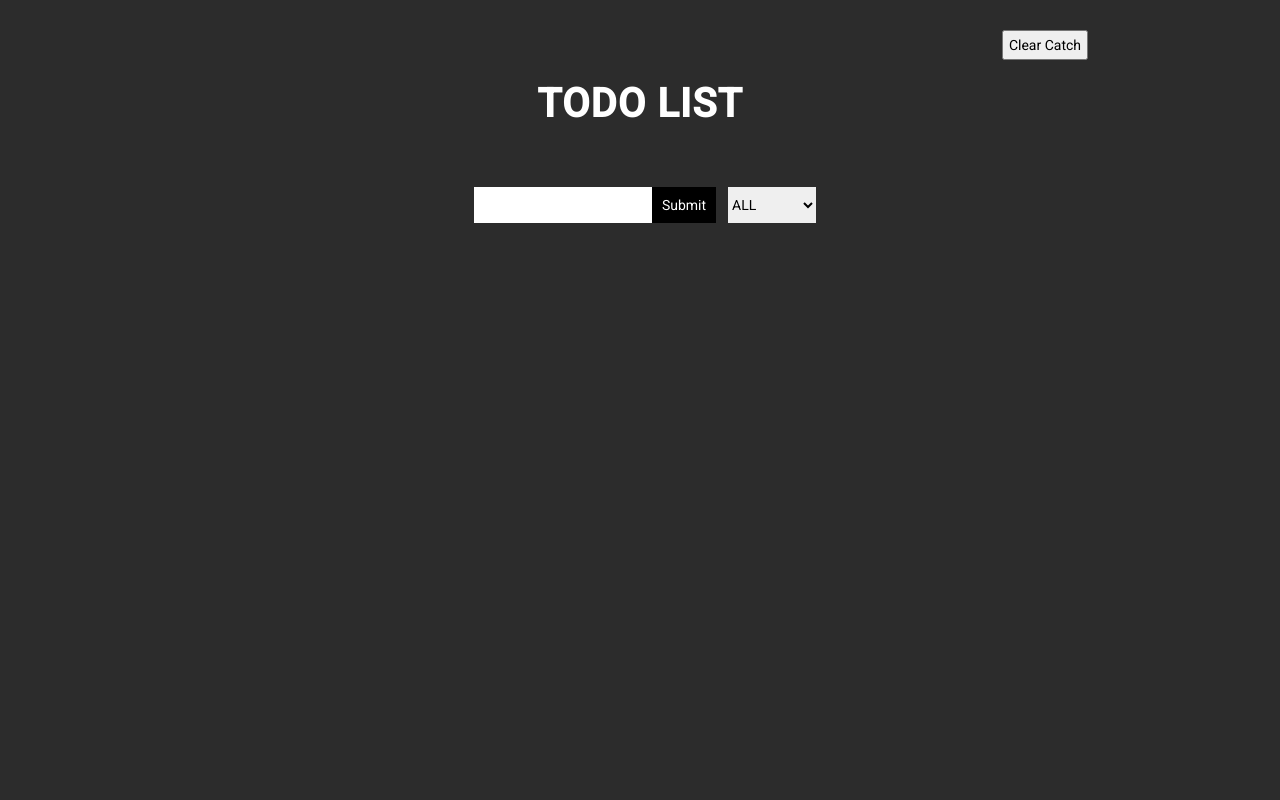
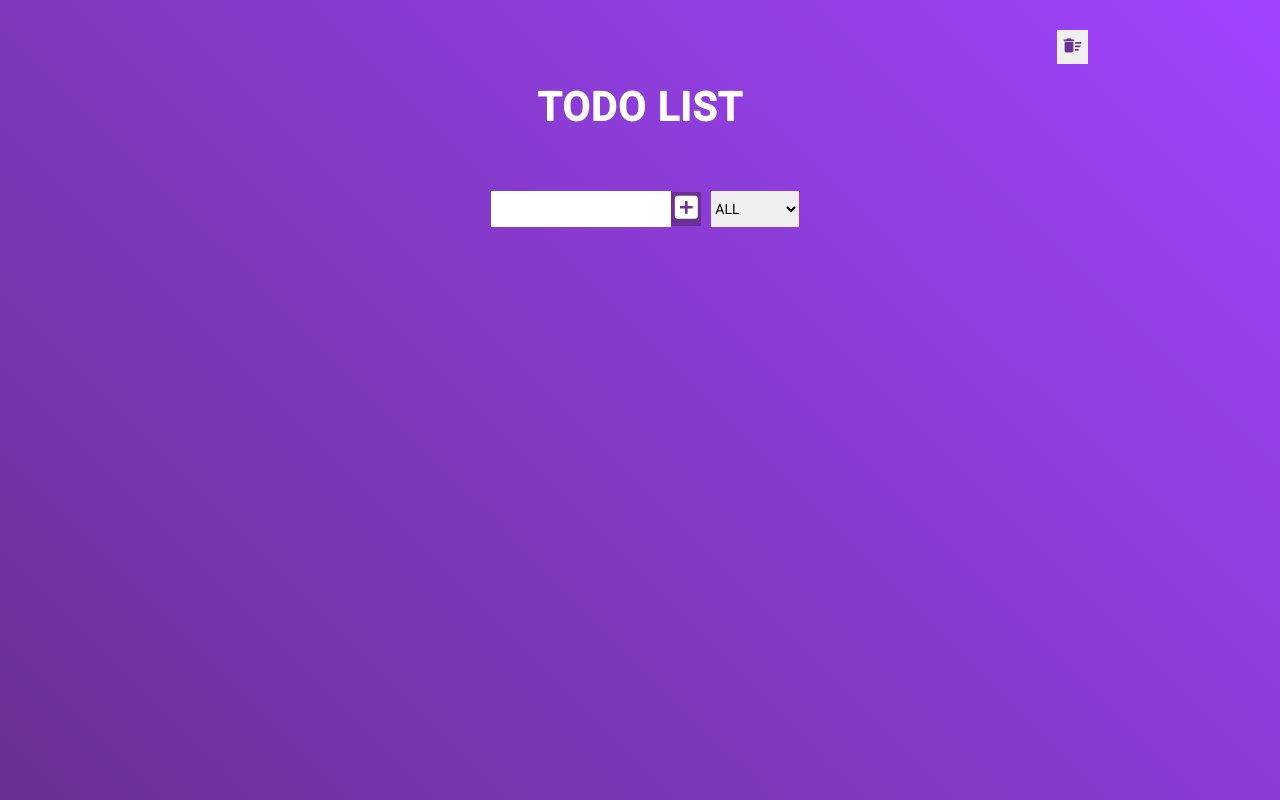
Before and after one commit to Meet-forever/react-todo-list, a React (Create React App) app: page / in a window 1280 px wide. Built offline with nearby package versions, Linux system fonts and the light colour scheme.

Commit message:
changed UI

```diff
--- a/package.json
+++ b/package.json
@@ -4,6 +4,8 @@
   "version": "0.1.0",
   "private": true,
   "dependencies": {
+    "@material-ui/core": "^4.12.3",
+    "@material-ui/icons": "^4.11.2",
     "@testing-library/jest-dom": "^5.14.1",
     "@testing-library/react": "^11.2.7",
     "@testing-library/user-event": "^12.8.3",
--- a/src/components/AddList.js
+++ b/src/components/AddList.js
@@ -1,3 +1,4 @@
+import { Delete, Done } from '@material-ui/icons';
 
 export default function AddList({listVal, textArr, setArr, currenti}) {
     const DoneHandler = () =>{
@@ -18,8 +19,8 @@ export default function AddList({listVal, textArr, setArr, currenti}) {
         <div className={`SingleList ${(currenti.status)? "paintIt": ""}`}>
           <input aria-label="List" className={`inputList ${(currenti.status)? "completed paintIt": ""}`} readOnly value={listVal}/>
             <div>
-            <button className="done-btn" onClick={DoneHandler}>-</button>
-            <button className="remove-btn" onClick={RemoveHandler}>x</button>
+            <button className="done-btn" onClick={DoneHandler}><Done /></button>
+            <button className="remove-btn" onClick={RemoveHandler}><Delete /></button>
             </div>
         </div>
     )
--- a/src/components/ClearCatch.js
+++ b/src/components/ClearCatch.js
@@ -1,5 +1,5 @@
 import React from 'react'
-
+import {DeleteSweep} from '@material-ui/icons';
 
 export default function ClearCatch({setArr}) {
     const clearHandler = () => {
@@ -9,7 +9,7 @@ export default function ClearCatch({setArr}) {
 
     return (
         <div className="clear-btn-set">
-                <button onClick={clearHandler} className="clear-btn" type='button'>Clear Catch</button>
+                <button onClick={clearHandler} className="clear-btn" type='button'><DeleteSweep /></button>
         </div>
     )
 }
--- a/src/components/Form.js
+++ b/src/components/Form.js
@@ -1,3 +1,5 @@
+import {AddBox} from '@material-ui/icons'
+
 export default function Form({
   inputText,
   setText,
@@ -28,7 +30,7 @@ export default function Form({
   };
   return (
     <form>
-      <div>
+      <div style={{display:'flex', justifyContent: 'center', alignItems: 'center'}}>
         <input
           className="inputTextArea"
           value={inputText}
@@ -36,7 +38,7 @@ export default function Form({
           onInput={InputHandler}
         />
         <button className="submit-btn" type="submit" onClick={SubmitHandler}>
-          Submit
+         <AddBox fontSize="large" />
         </button>
       </div>
       <select className="selectBox" onChange={OptionHandler}>
--- a/src/index.css
+++ b/src/index.css
@@ -3,9 +3,15 @@
     padding: 0;
     font-family: 'Roboto', sans-serif;
     font-size: 14px;
+    box-sizing: border-box;
 }
-body{
-    background-color: rgb(44, 44, 44);
+.App{
+    position: absolute;
+    /* background: linear-gradient(25deg, #fc4a1a, #f7b733) no-repeat; */
+    background: -webkit-linear-gradient(45deg, #6a3093, #a044ff);;
+    background: linear-gradient(45deg, #6a3093, #a044ff);
+    min-height: 100vh;
+    width: 100%;
 }
 header{
     text-align: center;
@@ -29,16 +35,12 @@ input:focus{
     min-width: 50%;
 }
 .submit-btn{
-    padding: 10px;
     border: none;
-    position: relative;
-    right: 2px;
-    background-color: black;
+    background-color: #6a3093;
     color: white;
 }
 .submit-btn:hover{
-    background-color: rgb(0, 0, 0);
-    color: white;
+    background-color: #a044ff;
     font-weight: 500;
 }
 .selectBox:focus{
@@ -72,14 +74,10 @@ input:focus{
     font-weight: 500;
     padding: 10px 15px 10px 15px;
     border: none;
+    color: #5f2c83;
 }
-.done-btn:hover{
-    background-color: rgb(117, 117, 117);
-    color: white;
-}
-.remove-btn:hover{
-    background-color: rgb(22, 22, 22);
-    color: white;
+.done-btn:hover, .remove-btn:hover{
+    color: #b367ff;
 }
 .completed{
     text-decoration: line-through;
@@ -87,7 +85,8 @@ input:focus{
     opacity: 0.9;
 }
 .paintIt{
-    background-color: rgb(97, 97, 97);
+    color: black;
+    background-color: #d6adff;
 }
 .inputList{
     padding: 10px;
@@ -102,4 +101,9 @@ input:focus{
 }
 .clear-btn{
     padding: 5px;
+    color: #6a3093;
+    border: thin;
 }
+.clear-btn:hover{
+    color:#b367ff;
+}
```
Also changed, not shown: 1 other file (tests, documents, lock files or other folders).
